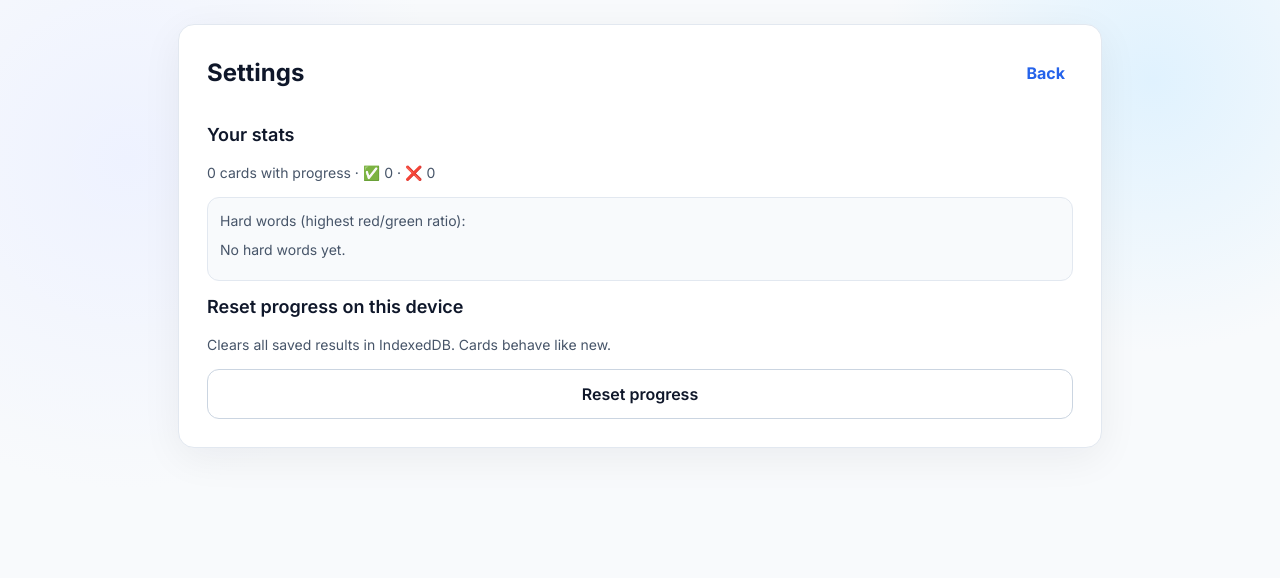
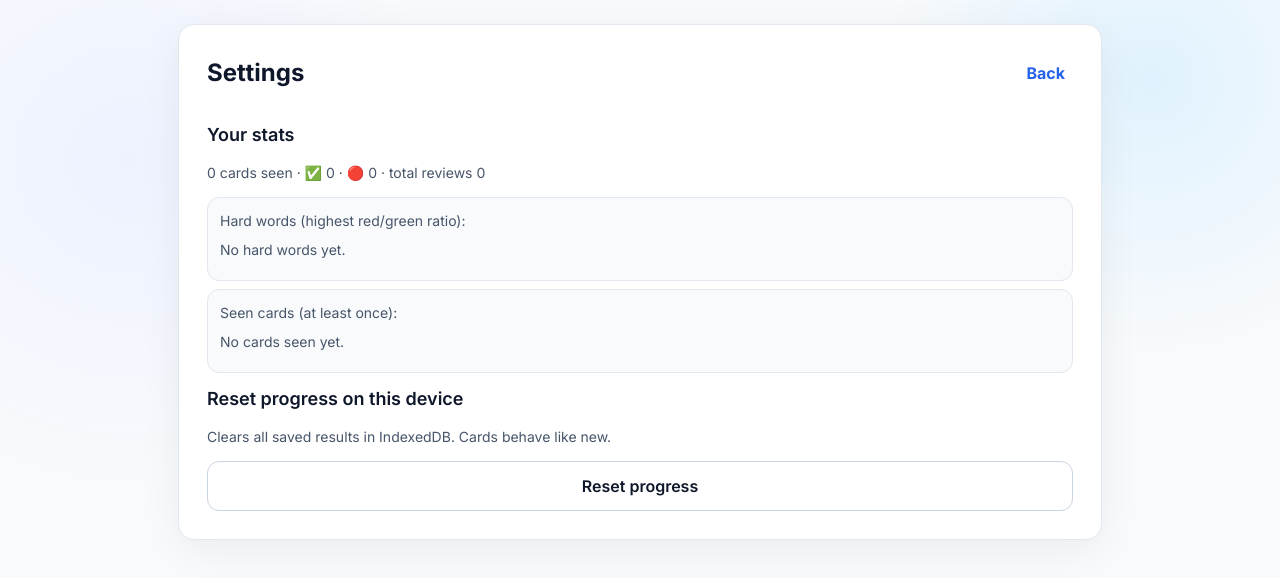
Before and after one commit to lnribeiro/wortklar-trainer, a React (Vite) app: page / in a window 1280 px wide. Both pictures are taken after a click on the button "Go to Settings". Shown: the top 578 px of the page. Built offline with nearby package versions, Linux system fonts and the light colour scheme.

Commit message:
Update settings page

```diff
--- a/src/views/Settings.tsx
+++ b/src/views/Settings.tsx
@@ -13,6 +13,7 @@ interface Stats {
   totalSeen: number;
   totalGreen: number;
   totalRed: number;
+  totalReviews: number;
 }
 
 export function Settings({ onBack, onReset, resetInProgress, cards }: SettingsProps) {
@@ -20,6 +21,9 @@ export function Settings({ onBack, onReset, resetInProgress, cards }: SettingsPr
   const [loading, setLoading] = useState(false);
   const [hardCards, setHardCards] = useState<
     Array<{ id: string; ratio: number; total: number; label: string }>
+  >([]);
+  const [seenCards, setSeenCards] = useState<
+    Array<{ id: string; g: number; r: number; total: number; label: string }>
   >([]);
 
   useEffect(() => {
@@ -36,10 +40,11 @@ export function Settings({ onBack, onReset, resetInProgress, cards }: SettingsPr
             acc.totalSeen += 1;
             acc.totalGreen += record.g ?? 0;
             acc.totalRed += record.r ?? 0;
+            acc.totalReviews += total;
           }
           return acc;
         },
-        { totalSeen: 0, totalGreen: 0, totalRed: 0 }
+        { totalSeen: 0, totalGreen: 0, totalRed: 0, totalReviews: 0 }
       );
 
       const withRatios = Object.entries(progress)
@@ -57,8 +62,22 @@ export function Settings({ onBack, onReset, resetInProgress, cards }: SettingsPr
         .sort((a, b) => b.ratio - a.ratio || b.total - a.total)
         .slice(0, 5);
 
+      const seenList = Object.entries(progress)
+        .map(([id, rec]) => {
+          const total = (rec.g ?? 0) + (rec.r ?? 0);
+          const card = cards.find((c) => c.id === id);
+          const label =
+            card?.type === 'noun'
+              ? `${card.reveal.articleNom} ${card.front.lemma}`
+              : card?.front.pattern ?? id;
+          return { id, g: rec.g ?? 0, r: rec.r ?? 0, total, label };
+        })
+        .filter((item) => item.total > 0)
+        .sort((a, b) => b.total - a.total);
+
       setStats(summary);
       setHardCards(withRatios);
+      setSeenCards(seenList);
       setLoading(false);
     }
     load();
@@ -78,7 +97,7 @@ export function Settings({ onBack, onReset, resetInProgress, cards }: SettingsPr
 
   const statLine = useMemo(() => {
     if (!stats) return 'No progress yet.';
-    return `${stats.totalSeen} cards with progress · ✅ ${stats.totalGreen} · ❌ ${stats.totalRed}`;
+    return `${stats.totalSeen} cards seen · ✅ ${stats.totalGreen} · 🔴 ${stats.totalRed} · total reviews ${stats.totalReviews}`;
   }, [stats]);
 
   return (
@@ -103,6 +122,17 @@ export function Settings({ onBack, onReset, resetInProgress, cards }: SettingsPr
             </p>
           ))}
         </div>
+        <div className="examples" style={{ marginTop: 8 }}>
+          <p className="meta" style={{ marginBottom: 8 }}>
+            Seen cards (at least once):
+          </p>
+          {seenCards.length === 0 && <p className="meta">No cards seen yet.</p>}
+          {seenCards.map((item) => (
+            <p key={item.id} style={{ margin: '4px 0' }}>
+              <strong>{item.label}</strong> — ✅ {item.g} / 🔴 {item.r} (total {item.total})
+            </p>
+          ))}
+        </div>
       </div>
       <div>
         <p className="section-title">Reset progress on this device</p>
```
